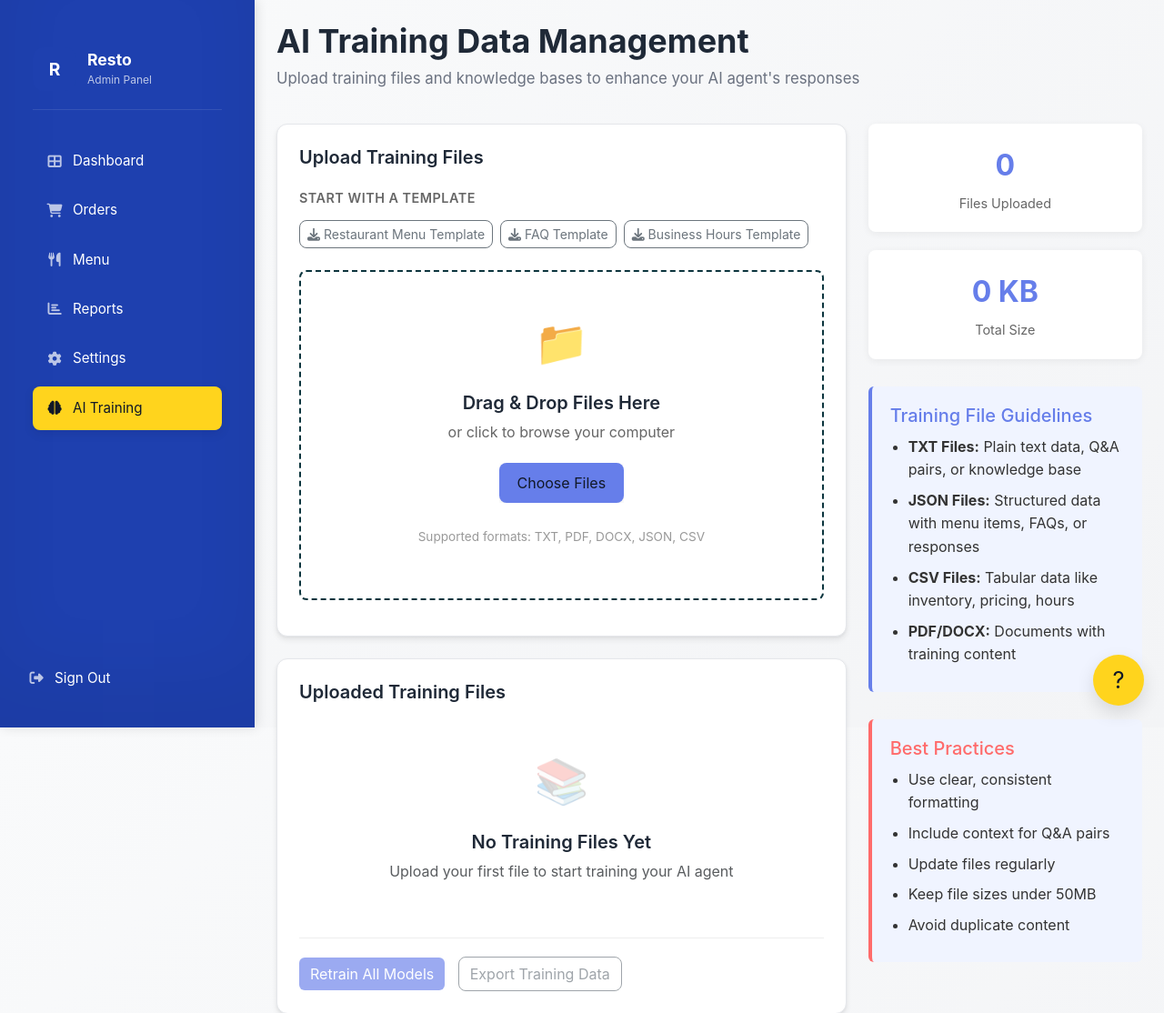
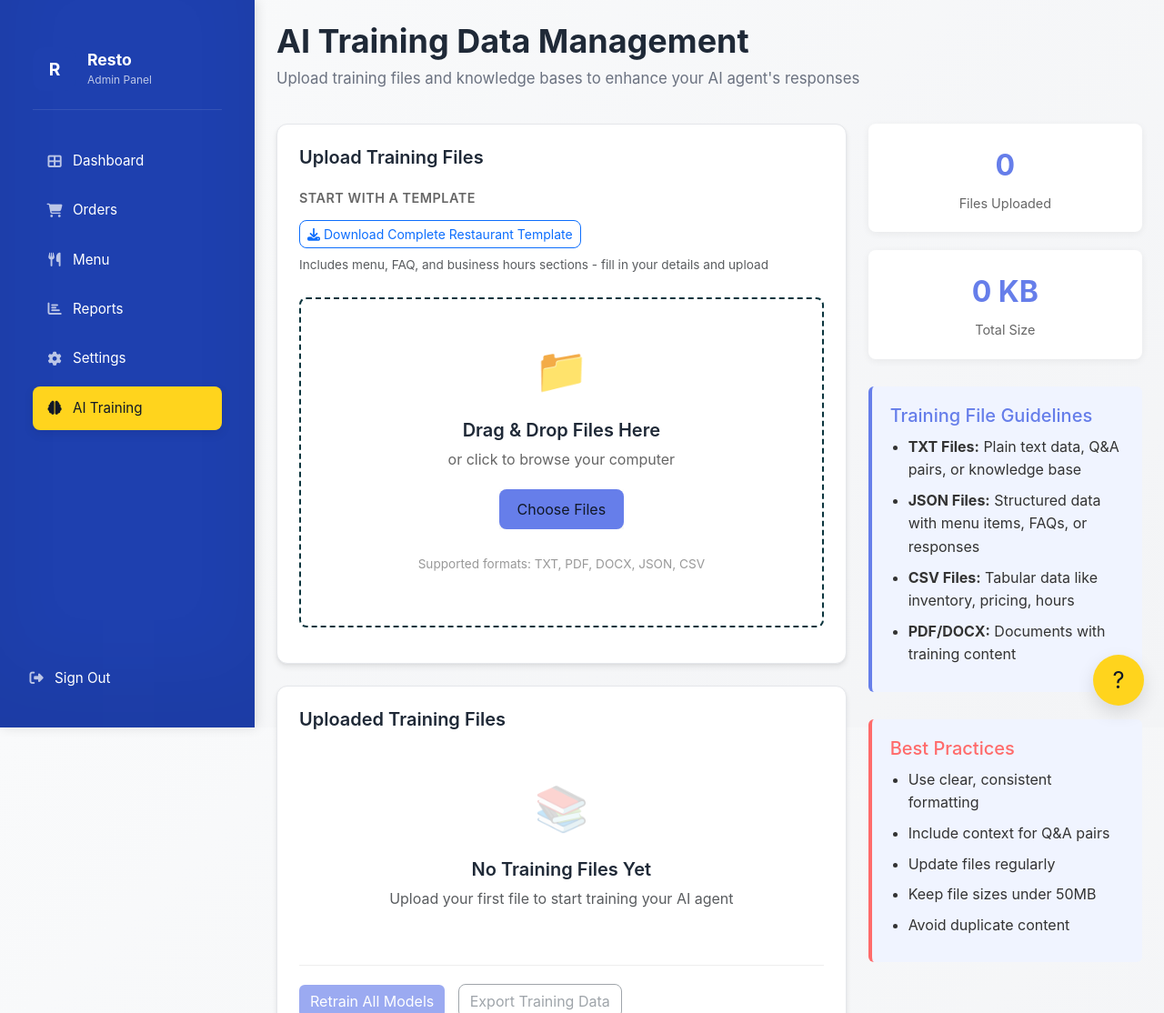
Before and after one commit to jsnb21/NA13Bot-F, a Flask app: page /ai-training in a window 1280 px wide. Shown: the top 1114 px of the page at 91% size. Run offline with Flask 2, Linux system fonts and the light colour scheme; the visitor is signed in with stand-in values (Sample User, id 1); data that the repository does not hold is empty; some libraries are stand-ins or nearby versions.

Commit message:
Add comprehensive restaurant template download
Replace separate menu/FAQ/hours templates with a single, detailed "restaurant-template.txt" download containing menu, FAQs, hours and guidance. Update ai-training.js to generate and download the complete template, change the toast message, and expose downloadTemplate on window. Update client template UI to show one primary download button and a short explanatory note. Also adjust chatbot/routes.py to call extract_order_items without the removed currency_symbol argument to match the function signature change.

```diff
--- a/chatbot/routes.py
+++ b/chatbot/routes.py
@@ -187,7 +187,7 @@ def api_chat():
         clean_response = response.replace('[READY_TO_ORDER]', '').strip()
 
         # Parse order items from the response
-        order_items = extract_order_items(clean_response, menu_items, currency_symbol)
+        order_items = extract_order_items(clean_response, menu_items)
         total = sum((item['price'] * item['quantity']) for item in order_items)
 
         return jsonify({
--- a/static/js/ai-training.js
+++ b/static/js/ai-training.js
@@ -615,64 +615,362 @@ if (retrainBtn) {
 
 // Template downloads
 function downloadTemplate(type) {
-    const templates = {
-        menu: {
-            name: 'menu-template.json',
-            content: JSON.stringify({
-                "restaurant": {
-                    "name": "Your Restaurant Name",
-                    "menu": [
-                        {
-                            "item": "Sample Item",
-                            "price": "$10.99",
-                            "description": "Delicious sample description",
-                            "category": "Main Course"
-                        }
-                    ]
-                }
-            }, null, 2)
-        },
-        faq: {
-            name: 'faq-template.txt',
-            content: `Q: What are your hours?
-A: We're open 10am-10pm daily
+    if (type !== 'complete') return;
 
-Q: Do you deliver?
-A: Yes, delivery available within 5 miles
+    const content = `===============================================================================
+                  RESTAURANT INFORMATION TEMPLATE
+===============================================================================
 
-Q: Any vegetarian options?
-A: Yes, check our full menu for marked items`
-        },
-        hours: {
-            name: 'hours-template.json',
-            content: JSON.stringify({
-                "business_hours": {
-                    "monday": "10:00 AM - 10:00 PM",
-                    "tuesday": "10:00 AM - 10:00 PM",
-                    "wednesday": "10:00 AM - 10:00 PM",
-                    "thursday": "10:00 AM - 10:00 PM",
-                    "friday": "10:00 AM - 11:00 PM",
-                    "saturday": "10:00 AM - 11:00 PM",
-                    "sunday": "11:00 AM - 9:00 PM"
-                }
-            }, null, 2)
-        }
-    };
+Welcome! Use this template to train your AI chatbot with essential information
+about your restaurant. Fill in the details below, save the file, and upload it
+to your AI Training dashboard.
 
-    const template = templates[type];
-    if (!template) return;
+===============================================================================
 
-    const blob = new Blob([template.content], { type: 'text/plain' });
+
+SECTION 1: RESTAURANT MENU
+===============================================================================
+
+Restaurant Name: [Enter your restaurant name]
+Cuisine Type: [e.g., Italian, Mexican, Asian Fusion, American]
+
+
+APPETIZERS & STARTERS
+-------------------------------------------------------------------------------
+
+Garlic Bread
+  Price: $5.99
+  Description: Freshly baked bread with garlic butter and herbs
+  Dietary Notes: Vegetarian
+
+Caesar Salad
+  Price: $8.99
+  Description: Crisp romaine lettuce with parmesan and house-made dressing
+  Dietary Notes: Can be made vegetarian
+
+[Add Your Appetizer]
+  Price: $[0.00]
+  Description: [Describe your dish]
+  Dietary Notes: [Vegetarian, Vegan, Gluten-Free, etc.]
+
+
+MAIN COURSES
+-------------------------------------------------------------------------------
+
+Grilled Salmon
+  Price: $18.99
+  Description: Fresh Atlantic salmon with seasonal vegetables and lemon butter
+              sauce
+  Dietary Notes: Gluten-Free, Contains Fish
+
+Classic Burger
+  Price: $12.99
+  Description: 8oz beef patty with lettuce, tomato, onion, pickles, and fries
+  Dietary Notes: Contains Gluten
+
+Margherita Pizza
+  Price: $14.99
+  Description: Tomato sauce, fresh mozzarella, and basil on wood-fired crust
+  Dietary Notes: Vegetarian
+
+[Add Your Main Course]
+  Price: $[0.00]
+  Description: [Describe your dish]
+  Dietary Notes: [Any dietary information]
+
+
+DESSERTS
+-------------------------------------------------------------------------------
+
+Chocolate Lava Cake
+  Price: $6.99
+  Description: Warm chocolate cake with molten center and vanilla ice cream
+  Dietary Notes: Vegetarian
+
+Tiramisu
+  Price: $7.99
+  Description: Classic Italian dessert with espresso-soaked ladyfingers
+  Dietary Notes: Vegetarian, Contains Alcohol
+
+[Add Your Dessert]
+  Price: $[0.00]
+  Description: [Describe your dessert]
+
+
+BEVERAGES
+-------------------------------------------------------------------------------
+
+Soft Drinks
+  Price: $2.99
+  Options: Coca-Cola, Sprite, Fanta, Diet Coke, Ginger Ale
+
+Fresh Juices
+  Price: $4.99
+  Options: Orange, Apple, Grapefruit, Cranberry
+
+Specialty Coffee
+  Price: $3.99
+  Options: Espresso, Cappuccino, Latte, Americano, Mocha
+
+[Add Your Beverage]
+  Price: $[0.00]
+  Description: [Describe your beverage options]
+
+
+DAILY SPECIALS & COMBO DEALS
+-------------------------------------------------------------------------------
+
+[Example: Monday Lunch Special - Any pasta + drink for $15.99]
+[Example: Happy Hour - 50% off all appetizers, 4-6 PM weekdays]
+[Add your special offers and promotions here]
+
+
+===============================================================================
+
+
+SECTION 2: FREQUENTLY ASKED QUESTIONS
+===============================================================================
+
+
+HOURS & LOCATION
+-------------------------------------------------------------------------------
+
+Q: What are your hours of operation?
+A: We're open Monday through Sunday, 10:00 AM to 10:00 PM. Last seating is
+   30 minutes before closing time.
+
+Q: Where are you located?
+A: [Enter your full street address, city, state, and ZIP code]
+
+Q: Is parking available?
+A: Yes! We offer free parking in our lot. Street parking is also available
+   nearby.
+
+Q: Do you have outdoor seating?
+A: [Yes - describe your patio/outdoor area OR No]
+
+
+ORDERING & DELIVERY
+-------------------------------------------------------------------------------
+
+Q: Do you offer delivery?
+A: Yes! We deliver within a 5-mile radius. Delivery fee is $4.99, free on
+   orders over $30.
+
+Q: Can I order online?
+A: Absolutely! Order through our website or call us at [Your Phone Number].
+
+Q: What are your delivery hours?
+A: Delivery is available during all business hours: 10:00 AM - 10:00 PM daily.
+
+Q: Do you accept takeout orders?
+A: Yes, takeout orders are welcome! Call ahead or order online for faster
+   pickup.
+
+Q: Are you on food delivery apps?
+A: [Yes - we're on UberEats, DoorDash, Grubhub OR No - order directly through us]
+
+
+RESERVATIONS & EVENTS
+-------------------------------------------------------------------------------
+
+Q: Do you accept reservations?
+A: Yes! Book online through our website or call us. Walk-ins are also welcome.
+
+Q: How far in advance can I make a reservation?
+A: You can reserve tables up to 30 days in advance.
+
+Q: Do you have private dining options?
+A: [Yes - describe your private room capacity OR No, but we can accommodate
+   large groups]
+
+Q: What's your cancellation policy?
+A: Please cancel at least 2 hours before your reserved time.
+
+Q: Do you host special events?
+A: Yes! We cater birthdays, corporate events, weddings, and more. Contact us
+   for details.
+
+
+MENU & DIETARY OPTIONS
+-------------------------------------------------------------------------------
+
+Q: Do you have vegetarian or vegan options?
+A: Yes! We have many vegetarian and vegan dishes clearly marked on our menu.
+
+Q: Can you accommodate food allergies?
+A: Absolutely. Please inform your server about any allergies or restrictions
+   and we'll work with you to find safe options.
+
+Q: Do you have gluten-free options?
+A: [Yes - describe options OR We can modify certain dishes]
+
+Q: Is there a kids menu?
+A: [Yes - describe OR No, but we offer half portions of regular menu items]
+
+Q: Where do you source your ingredients?
+A: [We use locally sourced, organic ingredients OR Describe your sourcing]
+
+
+PAYMENT & PRICING
+-------------------------------------------------------------------------------
+
+Q: What payment methods do you accept?
+A: We accept cash, all major credit cards (Visa, Mastercard, Amex, Discover),
+   and digital wallets (Apple Pay, Google Pay, Venmo).
+
+Q: Is there a minimum for card payments?
+A: No minimum purchase required for card payments.
+
+Q: Do you include gratuity?
+A: Gratuity is optional. For parties of 6 or more, an 18% service charge is
+   added.
+
+Q: Do you offer gift cards?
+A: [Yes - available in-store and online OR No]
+
+
+OTHER COMMON QUESTIONS
+-------------------------------------------------------------------------------
+
+Q: Do you have WiFi?
+A: [Yes - free WiFi for all guests OR No]
+
+Q: Are you family-friendly?
+A: [Yes - we welcome families with kids menus and high chairs available]
+
+Q: Do you serve alcohol?
+A: [Yes - we have a full bar with beer, wine, and cocktails OR No / BYOB]
+
+Q: Is your restaurant wheelchair accessible?
+A: [Yes - fully accessible with ramps and accessible restrooms OR Describe
+   accessibility]
+
+Q: Can I bring my pet?
+A: [Yes - pets welcome on our outdoor patio OR No indoor pets, service animals
+   always welcome]
+
+
+===============================================================================
+
+
+SECTION 3: CONTACT & HOURS
+===============================================================================
+
+
+CONTACT INFORMATION
+-------------------------------------------------------------------------------
+
+Phone:      [Your Phone Number]
+Email:      [Your Email Address]
+Website:    [Your Website URL]
+
+Address:    [Street Address]
+            [City, State ZIP Code]
+
+Social Media:
+  Facebook:  [facebook.com/yourrestaurant]
+  Instagram: [@yourrestaurant]
+  Twitter:   [@yourrestaurant]
+
+
+OPERATING HOURS
+-------------------------------------------------------------------------------
+
+Monday      10:00 AM - 10:00 PM
+Tuesday     10:00 AM - 10:00 PM
+Wednesday   10:00 AM - 10:00 PM
+Thursday    10:00 AM - 10:00 PM
+Friday      10:00 AM - 11:00 PM
+Saturday    10:00 AM - 11:00 PM
+Sunday      11:00 AM - 9:00 PM
+
+Important Notes:
+  - Last seating: 30 minutes before closing
+  - Kitchen closes: 15 minutes before closing time
+  - Holiday hours may vary - check our website or call ahead
+
+
+HOLIDAY HOURS
+-------------------------------------------------------------------------------
+
+[Specify any holiday closures or special hours]
+
+Examples:
+  - Closed on Thanksgiving and Christmas Day
+  - New Year's Eve - Extended hours until 12:30 AM
+  - Memorial Day - Regular hours with special BBQ menu
+
+
+DELIVERY AREAS
+-------------------------------------------------------------------------------
+
+We deliver to:
+[List specific neighborhoods, ZIP codes, or areas you serve]
+
+Examples:
+  - Downtown, Midtown, Riverside, University District
+  - ZIP codes: 12345, 12346, 12347
+
+
+ADDITIONAL INFORMATION
+-------------------------------------------------------------------------------
+
+[Add any other important information your customers should know]
+
+Examples:
+  - Live music every Friday night from 7-9 PM
+  - Happy Hour: Monday-Friday 4-6 PM
+  - We validate parking for the Main Street garage
+  - Outdoor patio available (weather permitting, April-October)
+  - Free birthday dessert with valid ID
+  - Senior discount: 10% off on Tuesdays
+  - Student discount: 15% off with valid student ID
+
+
+===============================================================================
+
+
+HOW TO USE THIS TEMPLATE
+===============================================================================
+
+Step 1: Replace all [bracketed text] with your actual restaurant information
+
+Step 2: Remove example items you don't need
+
+Step 3: Add more menu items, FAQs, or information as needed
+
+Step 4: Keep the formatting clean and organized
+
+Step 5: Save this file when you're done editing
+
+Step 6: Upload it to the AI Training section in your dashboard
+
+
+PRO TIP: The more detailed and accurate your information, the better your AI
+chatbot will be at helping customers! You can always update and re-upload this
+file later as your menu or information changes.
+
+Need help? Contact our support team or check the documentation in your
+dashboard.
+
+
+===============================================================================
+                        Template Version 1.0 - 2026
+===============================================================================
+`;
+
+    const blob = new Blob([content], { type: 'text/plain' });
     const url = URL.createObjectURL(blob);
     const a = document.createElement('a');
     a.href = url;
-    a.download = template.name;
+    a.download = 'restaurant-template.txt';
     document.body.appendChild(a);
     a.click();
     document.body.removeChild(a);
     URL.revokeObjectURL(url);
 
-    showToast('success', `Downloaded ${template.name}`);
+    showToast('success', 'Downloaded restaurant template');
 }
 
 // Drag and drop functionality
@@ -719,6 +1017,7 @@ document.addEventListener('keydown', (e) => {
 
 // Initial load
 window.aiTrainingRefresh = fetchFiles;
+window.downloadTemplate = downloadTemplate; // Expose downloadTemplate globally
 fetchFiles();
 fetchHistory();
 })();
--- a/templates/clients/ai-training.html
+++ b/templates/clients/ai-training.html
@@ -22,16 +22,13 @@
                 <div class="templates-section mb-4">
                     <h6 class="mb-3">Start with a Template</h6>
                     <div class="d-flex gap-2 flex-wrap">
-                        <button class="btn btn-sm btn-outline-secondary" onclick="downloadTemplate('menu')">
-                            <i class="fa fa-download"></i> Restaurant Menu Template
-                        </button>
-                        <button class="btn btn-sm btn-outline-secondary" onclick="downloadTemplate('faq')">
-                            <i class="fa fa-download"></i> FAQ Template
-                        </button>
-                        <button class="btn btn-sm btn-outline-secondary" onclick="downloadTemplate('hours')">
-                            <i class="fa fa-download"></i> Business Hours Template
+                        <button class="btn btn-sm btn-outline-primary" onclick="downloadTemplate('complete')">
+                            <i class="fa fa-download"></i> Download Complete Restaurant Template
                         </button>
                     </div>
+                    <p class="text-muted mt-2 mb-0" style="font-size: 0.85rem;">
+                        Includes menu, FAQ, and business hours sections - fill in your details and upload
+                    </p>
                 </div>
 
                 <div class="upload-section" id="uploadZone">
```
